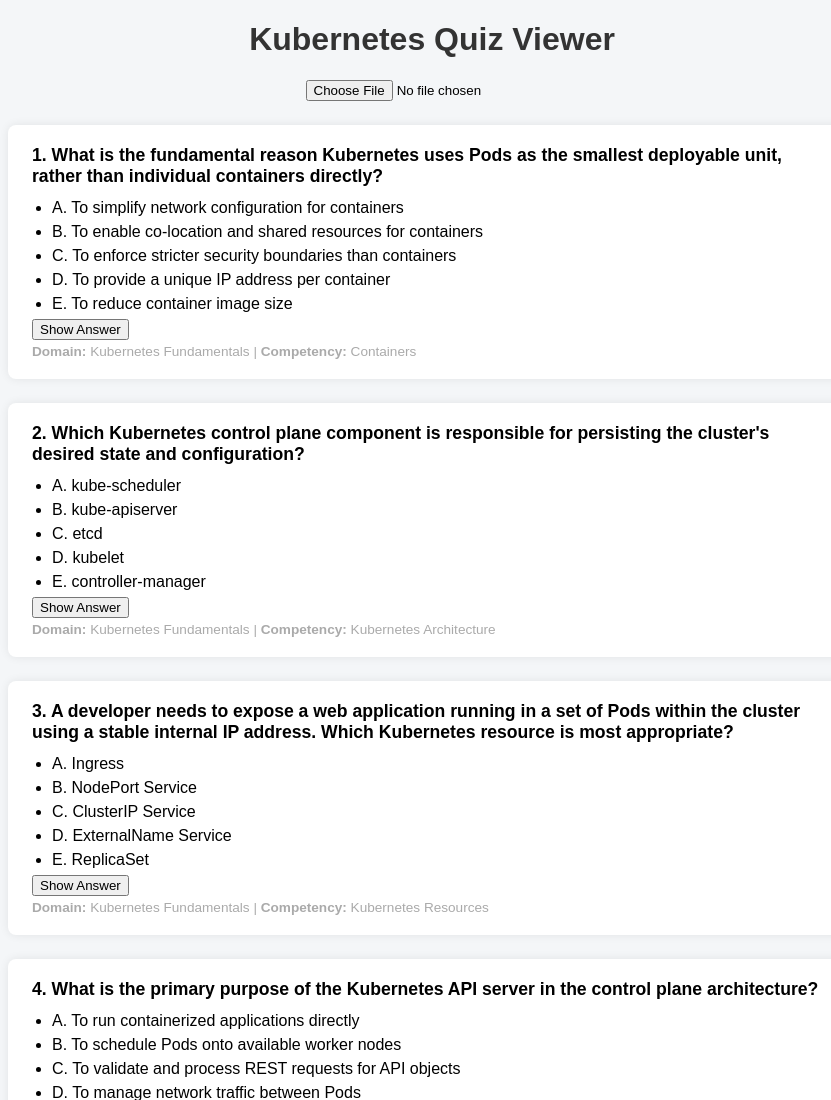
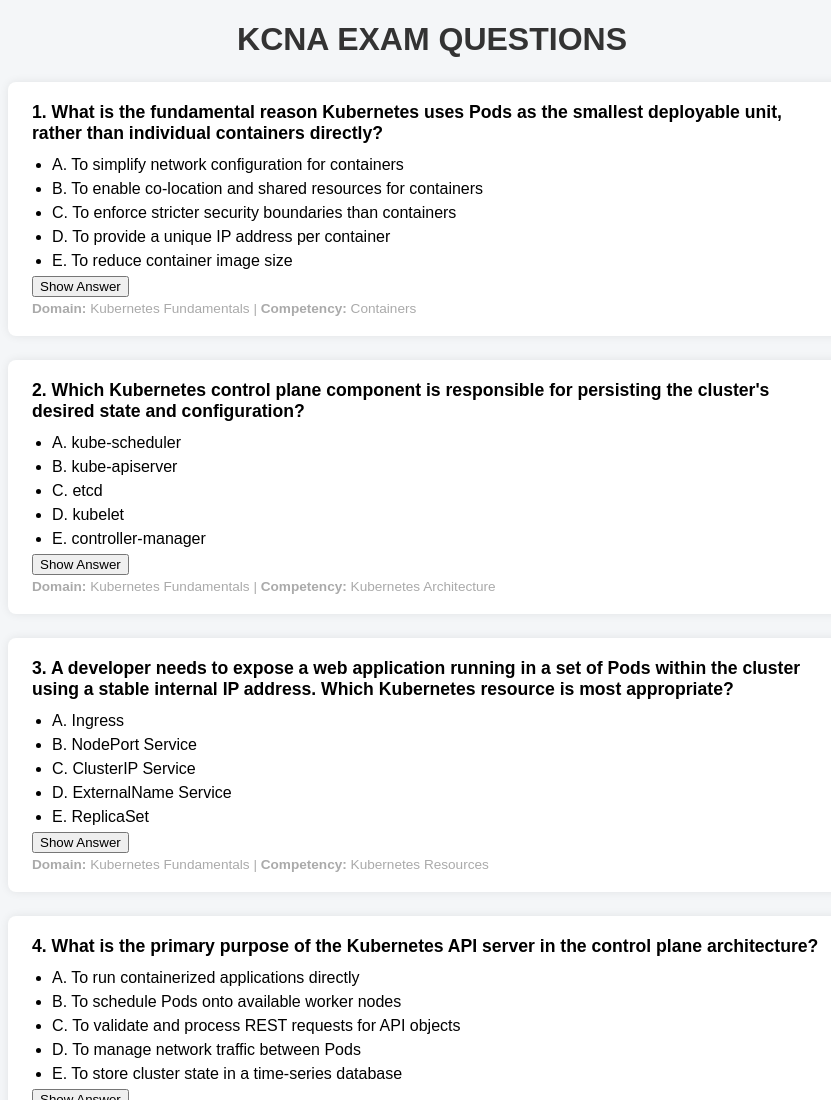
Before and after one commit to hezronkimutai/kcna, a plain HTML site: page index.html in a window 1280 px wide. Shown: the top 1100 px of the page, without its empty margins (208-1039 px from the left). Drawn offline with nearby package versions, Linux system fonts and the light colour scheme.

Commit message:
Update header to reflect KCNA Exam and remove file upload input

```diff
--- a/index.html
+++ b/index.html
@@ -41,8 +41,7 @@
 </head>
 <body>
 
-<h1>Kubernetes Quiz Viewer</h1>
-<input type="file" id="upload" accept=".csv" />
+<h1>KCNA EXAM QUESTIONS</h1>
 <div id="table-container"></div>
 
 <script src="https://cdn.jsdelivr.net/npm/papaparse@5.4.1/papaparse.min.js"></script>
```
